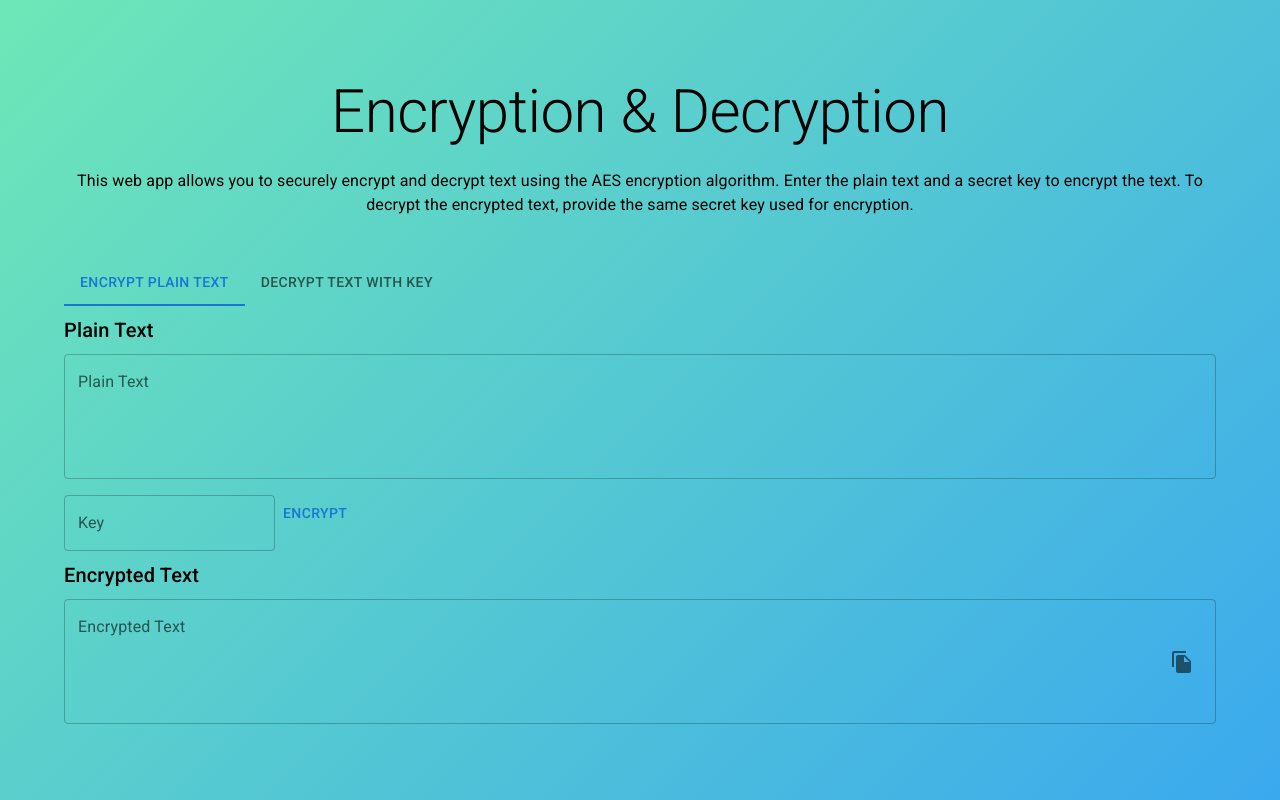
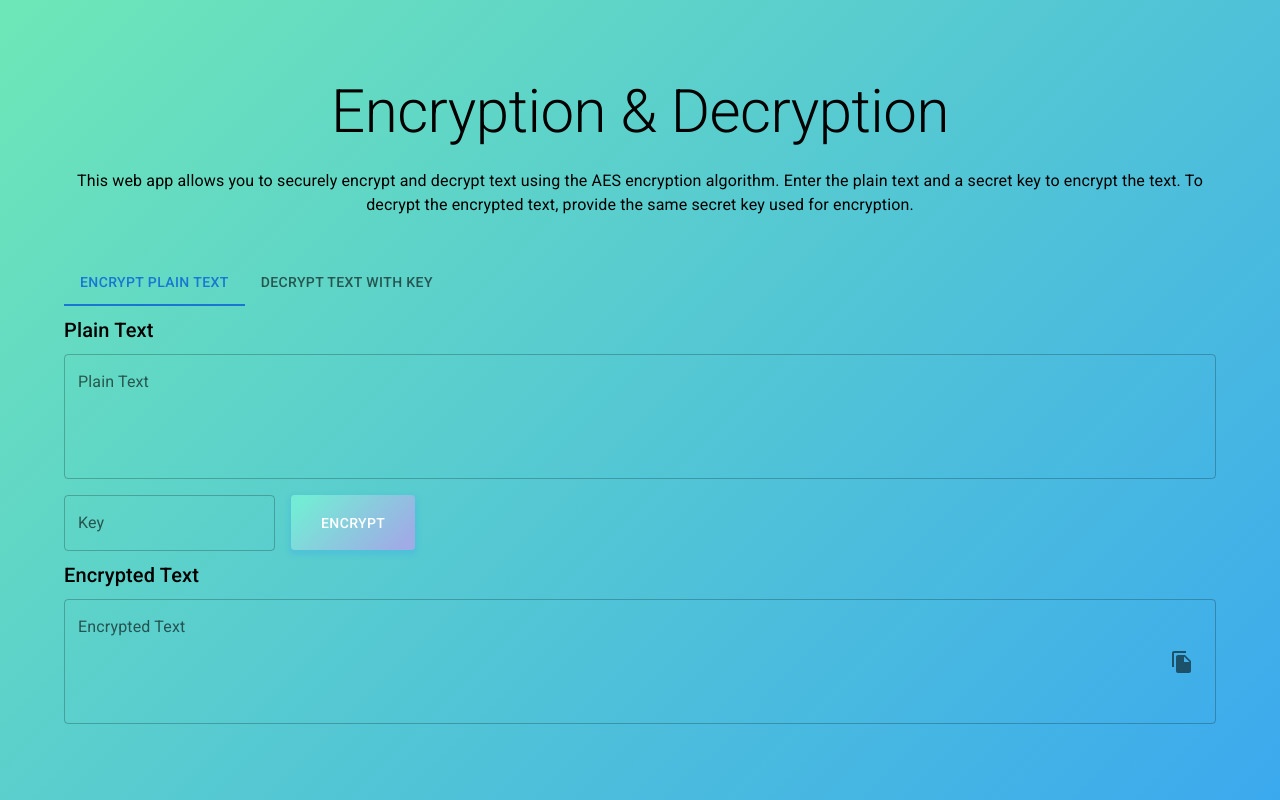
Before and after one commit to DilshanNaveen/EncDec, a React (Create React App) app: page / in a window 1280 px wide. Built offline with nearby package versions, Linux system fonts and the light colour scheme.

Commit message:
added button

```diff
--- a/src/App.tsx
+++ b/src/App.tsx
@@ -1,14 +1,36 @@
-import React, { useState } from 'react';
-import { Box, Button, Container, Tab, Tabs, TextField, Typography, Snackbar, Alert as MuiAlert, IconButton, InputAdornment } from '@mui/material';
-import styled from '@emotion/styled';
+import React, { useState } from "react";
+import {
+  Box,
+  Button,
+  Container,
+  Tab,
+  Tabs,
+  TextField,
+  Typography,
+  Snackbar,
+  Alert as MuiAlert,
+  IconButton,
+  InputAdornment,
+} from "@mui/material";
+import styled from "@emotion/styled";
 import { AES, enc } from "crypto-js";
-import FileCopyIcon from '@mui/icons-material/FileCopy';
+import FileCopyIcon from "@mui/icons-material/FileCopy";
 
 const GradientBackground = styled(Container)`
   min-height: 100vh;
   display: flex;
   flex-direction: column;
   justify-content: center;
+`;
+
+const GradientButton = styled(Button)`
+  background: linear-gradient(135deg, #74ebd5 10%, #9face6 90%);
+  border-radius: 3;
+  border: 0;
+  color: white;
+  height: 55px;
+  padding: 0 30px;
+  box-shadow: 0 3px 5px 2px rgba(59, 169, 238, .3);
 `;
 
 interface TabPanelProps {
@@ -29,23 +51,27 @@ function TabPanel(props: TabPanelProps) {
 
 function App() {
   const [tabValue, setTabValue] = useState(0);
-  const [plainText, setPlainText] = useState('');
-  const [encryptKey, setEncryptKey] = useState('');
-  const [encryptedText, setEncryptedText] = useState('');
-  const [decryptKey, setDecryptKey] = useState('');
-  const [decryptedText, setDecryptedText] = useState('');
-  const [alert, setAlert] = useState<any>({ open: false, message: '', severity: 'error' });
+  const [plainText, setPlainText] = useState("");
+  const [encryptKey, setEncryptKey] = useState("");
+  const [encryptedText, setEncryptedText] = useState("");
+  const [decryptKey, setDecryptKey] = useState("");
+  const [decryptedText, setDecryptedText] = useState("");
+  const [alert, setAlert] = useState<any>({
+    open: false,
+    message: "",
+    severity: "error",
+  });
 
   const handleTabChange = (event: React.SyntheticEvent, newValue: number) => {
-    setPlainText('');
-    setEncryptKey('');
-    setEncryptedText('');
-    setDecryptKey('');
-    setDecryptedText('');
+    setPlainText("");
+    setEncryptKey("");
+    setEncryptedText("");
+    setDecryptKey("");
+    setDecryptedText("");
     setTabValue(newValue);
   };
 
-  const showAlert = (message: string, severity: 'error' | 'success') => {
+  const showAlert = (message: string, severity: "error" | "success") => {
     setAlert({ open: true, message, severity });
   };
 
@@ -56,11 +82,11 @@ function App() {
   const handleEncrypt = () => {
     // Encryption logic here
     if (!plainText) {
-      showAlert('Please enter plain text to encrypt.', 'error');
+      showAlert("Please enter plain text to encrypt.", "error");
       return;
     }
     if (!encryptKey) {
-      showAlert('Please enter a key for encryption.', 'error');
+      showAlert("Please enter a key for encryption.", "error");
       return;
     }
 
@@ -71,11 +97,11 @@ function App() {
   const handleDecrypt = () => {
     // Decryption logic here
     if (!encryptedText) {
-      showAlert('Please enter encrypted text to decrypt.', 'error');
+      showAlert("Please enter encrypted text to decrypt.", "error");
       return;
     }
     if (!decryptKey) {
-      showAlert('Please enter a key for decryption.', 'error');
+      showAlert("Please enter a key for decryption.", "error");
       return;
     }
 
@@ -89,14 +115,14 @@ function App() {
       await navigator.clipboard.writeText(text);
       setAlert({
         open: true,
-        message: 'Text copied to clipboard!',
-        severity: 'success',
+        message: "Text copied to clipboard!",
+        severity: "success",
       });
     } catch (err) {
       setAlert({
         open: true,
-        message: 'Failed to copy the text!',
-        severity: 'error',
+        message: "Failed to copy the text!",
+        severity: "error",
       });
     }
   };
@@ -107,7 +133,10 @@ function App() {
         Encryption & Decryption
       </Typography>
       <Typography variant="body1" align="center" gutterBottom>
-        This web app allows you to securely encrypt and decrypt text using the AES encryption algorithm. Enter the plain text and a secret key to encrypt the text. To decrypt the encrypted text, provide the same secret key used for encryption.
+        This web app allows you to securely encrypt and decrypt text using the
+        AES encryption algorithm. Enter the plain text and a secret key to
+        encrypt the text. To decrypt the encrypted text, provide the same secret
+        key used for encryption.
       </Typography>
       <br />
       <br />
@@ -121,11 +150,29 @@ function App() {
           <Typography variant="h6">Plain Text</Typography>
         </Box>
         <Box mt={1}>
-          <TextField multiline label="Plain Text" rows={4} fullWidth value={plainText} onChange={(e) => setPlainText(e.target.value)} />
+          <TextField
+            multiline
+            label="Plain Text"
+            rows={4}
+            fullWidth
+            value={plainText}
+            onChange={(e) => setPlainText(e.target.value)}
+          />
         </Box>
         <Box mt={2}>
-          <TextField type='password' label="Key" value={encryptKey} onChange={(e) => setEncryptKey(e.target.value)} />
-          <Button onClick={handleEncrypt}>Encrypt</Button>
+          <TextField
+            type="password"
+            label="Key"
+            value={encryptKey}
+            onChange={(e) => setEncryptKey(e.target.value)}
+          />
+          <GradientButton
+            variant="contained"
+            onClick={handleEncrypt}
+            sx={{ ml: 2 }}
+          >
+            Encrypt
+          </GradientButton>
         </Box>
         <Box mt={1}>
           <Typography variant="h6">Encrypted Text</Typography>
@@ -144,11 +191,10 @@ function App() {
                     <FileCopyIcon />
                   </IconButton>
                 </InputAdornment>
-              )
+              ),
             }}
           />
         </Box>
-
       </TabPanel>
 
       <TabPanel value={tabValue} index={1}>
@@ -156,11 +202,29 @@ function App() {
           <Typography variant="h6">Encrypted Text</Typography>
         </Box>
         <Box mt={1}>
-          <TextField multiline rows={4} label="Encrypted Text" fullWidth value={encryptedText} onChange={(e) => setEncryptedText(e.target.value)} />
+          <TextField
+            multiline
+            rows={4}
+            label="Encrypted Text"
+            fullWidth
+            value={encryptedText}
+            onChange={(e) => setEncryptedText(e.target.value)}
+          />
         </Box>
         <Box mt={2}>
-          <TextField type='password' label="Key" value={decryptKey} onChange={(e) => setDecryptKey(e.target.value)} />
-          <Button onClick={handleDecrypt}>Decrypt</Button>
+          <TextField
+            type="password"
+            label="Key"
+            value={decryptKey}
+            onChange={(e) => setDecryptKey(e.target.value)}
+          />
+          <GradientButton
+            onClick={handleDecrypt}
+            variant="contained"
+            sx={{ ml: 2 }}
+          >
+            Decrypt
+          </GradientButton>
         </Box>
         <Box mt={1}>
           <Typography variant="h6">Decrypted Text</Typography>
@@ -184,8 +248,18 @@ function App() {
           />
         </Box>
       </TabPanel>
-      <Snackbar open={alert.open} autoHideDuration={6000} onClose={handleCloseAlert} anchorOrigin={{ vertical: 'top', horizontal: 'right' }}>
-        <MuiAlert onClose={handleCloseAlert} severity={alert.severity} elevation={6} variant="filled">
+      <Snackbar
+        open={alert.open}
+        autoHideDuration={6000}
+        onClose={handleCloseAlert}
+        anchorOrigin={{ vertical: "top", horizontal: "right" }}
+      >
+        <MuiAlert
+          onClose={handleCloseAlert}
+          severity={alert.severity}
+          elevation={6}
+          variant="filled"
+        >
           {alert.message}
         </MuiAlert>
       </Snackbar>
```
